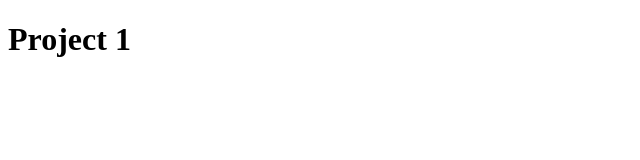
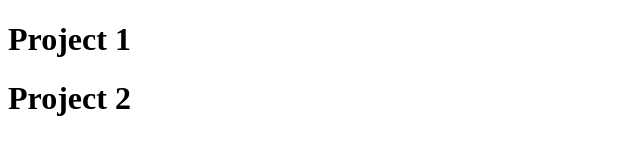
Before and after one commit to DXHASE/Music-Match, a plain HTML site: page index.html in a window 1280 px wide. Shown: the whole page, without its empty margins (0-640 px from the left). Drawn offline with Linux system fonts and the light colour scheme.

Commit message:
first commit

```diff
--- a/index.html
+++ b/index.html
@@ -9,6 +9,7 @@
 <body>
 <header>
     <h1>Project 1</h1>
+    <h1>Project 2</h1>
 </header>
 
 </body>
```
